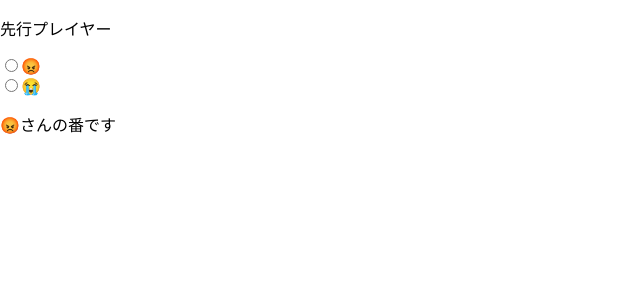
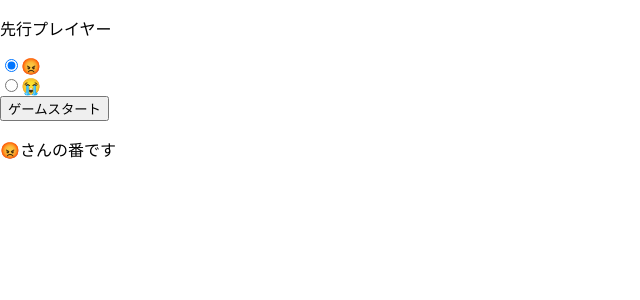
Before and after one commit to daigoro22/BootCampReactTicTacToe, a React (Vite) app: page / in a window 1280 px wide. Shown: the top 300 px of the page, without its empty margins (0-640 px from the left). Built offline with nearby package versions, Linux system fonts and the light colour scheme.

Commit message:
close #3 Modified GameBoard component
先行のプレイヤーを選べるようにした

```diff
--- a/src/providers/FilledByProvider.jsx
+++ b/src/providers/FilledByProvider.jsx
@@ -6,14 +6,15 @@ export const FilledByProvider = (props) => {
   // 何でも囲めるようにPropsとしてchildrenを受け取るようにする。
   const { children, boxSize } = props;
 
-  const [filledBy, setFilledBy] = useState(Array(boxSize**2).fill("　"))
-  const [currentPlayerNum, setCurrentPlayerNum] = useState(0)
-  const [winner, setWinner] = useState("")
+  const [filledBy, setFilledBy] = useState(Array(boxSize**2).fill("　"))//盤面の状態を表す
+  const [currentPlayerNum, setCurrentPlayerNum] = useState(0)//現在のプレイヤー番号を表す
+  const [winner, setWinner] = useState("")//勝者を表す
+  const[isStarted,setIsStarted] = useState(false) //ゲームがスタートしたかどうかを表す
 
   return (
     // AdminFlagContextには、Providerが用意されているのを返却する。
     // valueの中にグローバルに扱う実際の値を設定する
-    <FilledByContext.Provider value={{filledBy,setFilledBy,currentPlayerNum,setCurrentPlayerNum, winner, setWinner}}>
+    <FilledByContext.Provider value={{filledBy,setFilledBy,currentPlayerNum,setCurrentPlayerNum, winner, setWinner, isStarted, setIsStarted}}>
       {children}
     </FilledByContext.Provider>
   );
--- a/src/tic-tac-toe/Box.jsx
+++ b/src/tic-tac-toe/Box.jsx
@@ -3,7 +3,7 @@ import { FilledByContext } from '../providers/FilledByProvider'
 import { getCurrentPlayer } from './GameBoard'
 
 export const Box = (props) => {
-  const {filledBy, setFilledBy, currentPlayerNum, setCurrentPlayerNum,winner,setWinner} = useContext(FilledByContext)
+  const {filledBy, setFilledBy, currentPlayerNum, setCurrentPlayerNum,winner,isStarted} = useContext(FilledByContext)
   const {filledByIndex} = props
 
   const fill = ()=>{
@@ -13,7 +13,7 @@ export const Box = (props) => {
     filledBy.splice(filledByIndex,1,currentPlayer)
     setFilledBy(filledBy)
   */}
-    if(filledBy[filledByIndex]!="　"||winner!=""){
+    if(filledBy[filledByIndex]!="　"||winner!=""||!isStarted){
       return
     }
     const filled = Array.from(filledBy)
--- a/src/tic-tac-toe/GameBoard.jsx
+++ b/src/tic-tac-toe/GameBoard.jsx
@@ -46,7 +46,7 @@ function judgeWinner(toBoxFunc){
 
 export const GameBoard = ()=> {
   const indexArray = Array(boxSize).fill("")
-  const {filledBy, setFilledBy, currentPlayerNum, setCurrentPlayerNum,winner,setWinner} = useContext(FilledByContext)
+  const {filledBy, setFilledBy, currentPlayerNum, setCurrentPlayerNum,winner,setWinner,isStarted,setIsStarted} = useContext(FilledByContext)
 
   const toFilledBy = arr=>arr.map(i=>filledBy[i])
 
@@ -67,8 +67,24 @@ export const GameBoard = ()=> {
     gameStatusMessage = "引き分けです"
   }
 
+  const resetGame=()=>{
+    setFilledBy(Array(boxSize**2).fill("　"))
+    setCurrentPlayerNum(0)
+    setWinner("")
+    setIsStarted(false)
+  }
+
+  const startButtonOnClick=()=>{
+    if(isStarted){
+      resetGame()
+      return
+    }
+    setIsStarted(true)
+  }
+
   return (
     <div>
+      <button onClick={startButtonOnClick}>{(!isStarted)?"ゲームスタート":"リセット"}</button>
       <p>{gameStatusMessage}</p>
       <table>
         <tbody>
--- a/src/tic-tac-toe/PlayerSelector.jsx
+++ b/src/tic-tac-toe/PlayerSelector.jsx
@@ -3,7 +3,14 @@ import { FilledByContext } from '../providers/FilledByProvider'
 
 export const PlayerSelector = (props) =>{
   const {players} = props
-  const {filledBy, setFilledBy, currentPlayerNum, setCurrentPlayerNum,winner,setWinner} = useContext(FilledByContext)
+  const {setCurrentPlayerNum,isStarted} = useContext(FilledByContext)
+
+  const selectorOnClick = (i)=>{
+    if(isStarted){
+      return
+    }
+    setCurrentPlayerNum(i)
+  }
 
   return (
     <div>
@@ -12,7 +19,7 @@ export const PlayerSelector = (props) =>{
     players.map(
       (p,i)=>{return (
         <div>
-          <input type="radio" id={p} value={p} name="players" onClick={()=>setCurrentPlayerNum(i)}></input>
+          <input type="radio" id={p} value={p} name="players" onClick={()=>selectorOnClick(i)} defaultChecked={i==0}></input>
           <label>{p}</label>
           </div>)
         })
```
